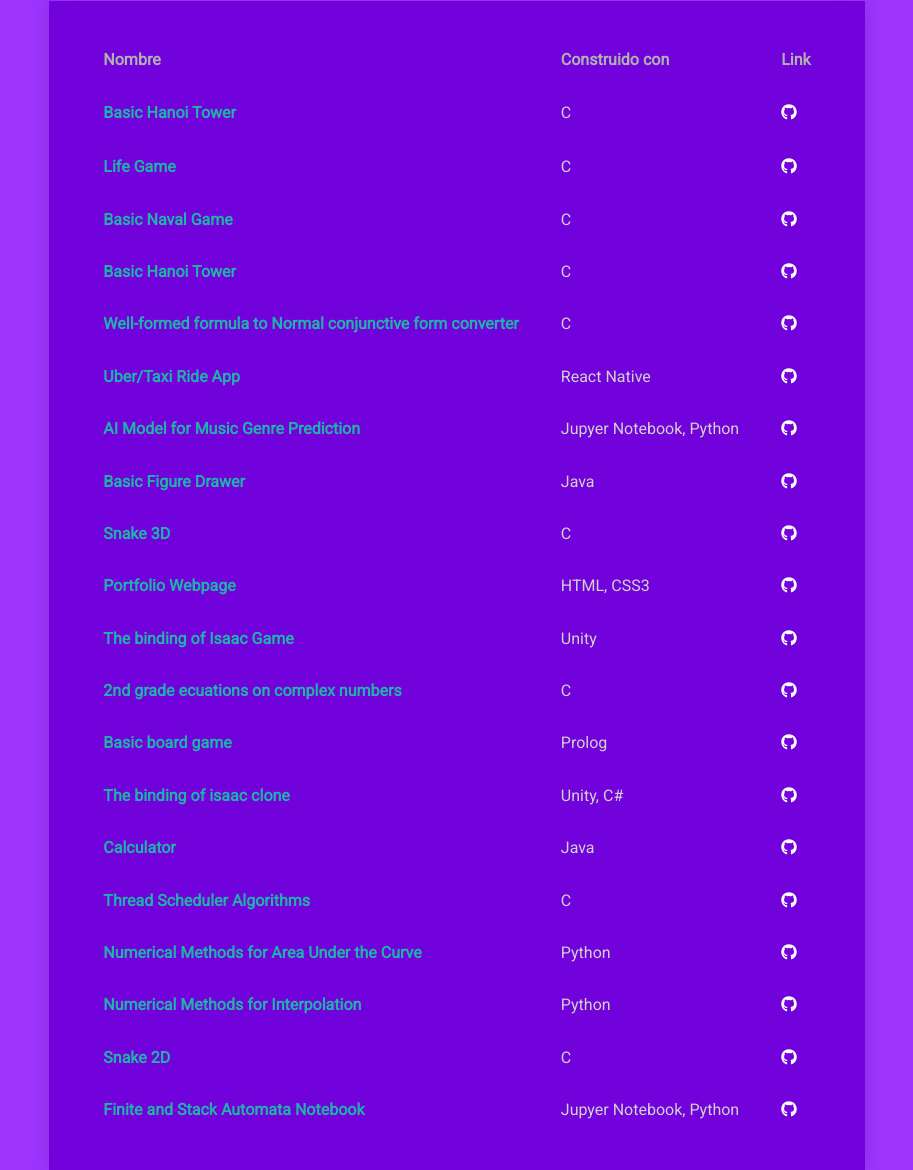
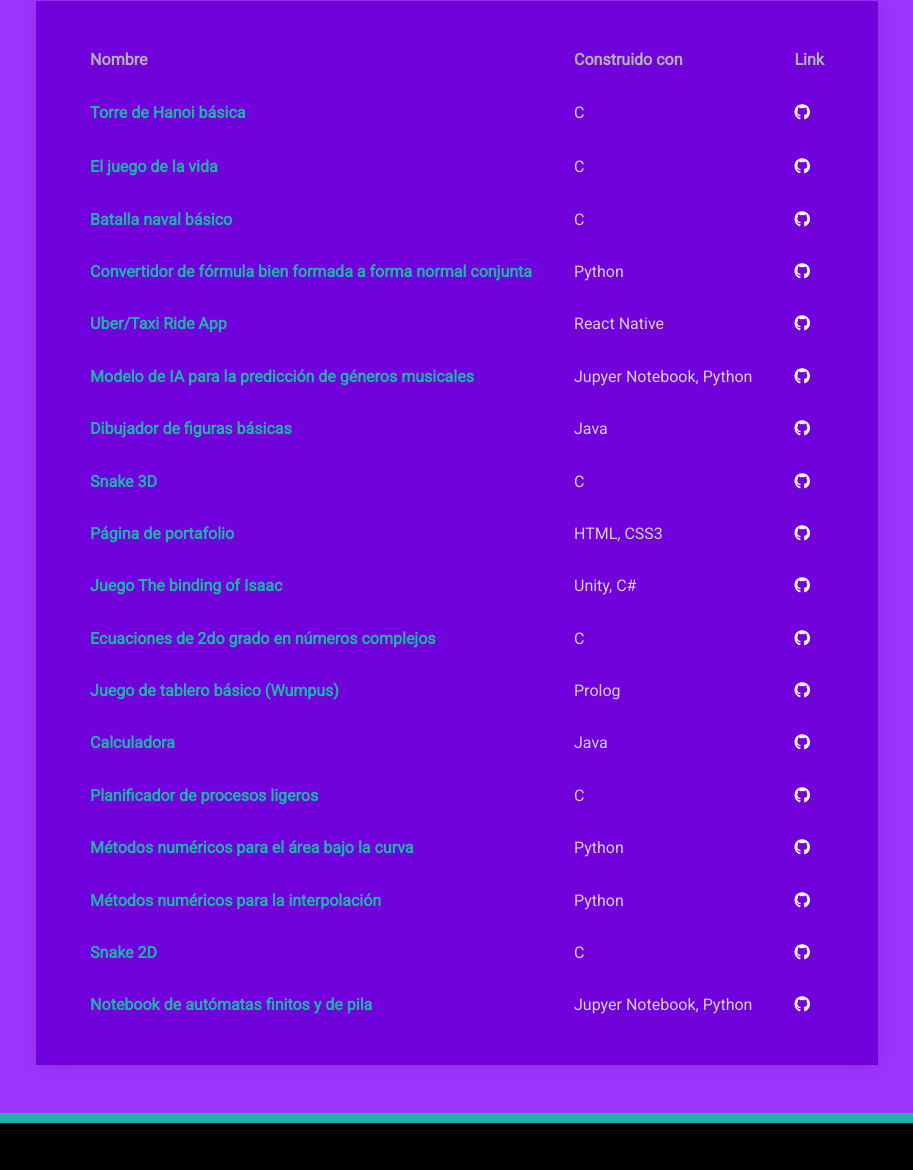
Before and after one commit to davidroblesj/davidroblesj.github.io, a plain HTML site: page more.html in a window 1280 px wide. Shown: the part 279-1449 px from the top of the page, without its empty margins (183-1096 px from the left). Drawn offline with Linux system fonts and the light colour scheme.

Commit message:
updated links

```diff
--- a/more.html
+++ b/more.html
@@ -49,30 +49,33 @@
                 <tbody>
 
                     <tr>
-                        <td>Basic Hanoi Tower</td>
+                        <td>Torre de Hanoi básica</td>
                         <td>C</td>
-                        <td><a href="#"><i class="fab fa-github"></i></a></td>
+                        <td><a target="_blank"
+                                href="https://github.com/davidroblesj/introduction-to-programming/tree/main/hanoi-tower"><i
+                                    class="fab fa-github"></i></a></td>
                     </tr>
                     <!-- <tr class="active-row"> -->
                     <tr class="active-row"></tr>
-                    <td>Life Game</td>
+                    <td>El juego de la vida</td>
                     <td>C</td>
-                    <td><a href="#"><i class="fab fa-github"></i></a></td>
+                    <td><a target="_blank"
+                            href="https://github.com/davidroblesj/introduction-to-programming/tree/main/life-game"><i
+                                class="fab fa-github"></i></a></td>
                     </tr>
                     <tr>
-                        <td>Basic Naval Game</td>
+                        <td>Batalla naval básico</td>
                         <td>C</td>
-                        <td><a href="#"><i class="fab fa-github"></i></a></td>
+                        <td><a target="_blank"
+                                href="https://github.com/davidroblesj/introduction-to-programming/tree/main/naval-game"><i
+                                    class="fab fa-github"></i></a></td>
                     </tr>
                     <tr>
-                        <td>Basic Hanoi Tower</td>
-                        <td>C</td>
-                        <td><a href="#"><i class="fab fa-github"></i></a></td>
-                    </tr>
-                    <tr>
-                        <td>Well-formed formula to Normal conjunctive form converter</td>
-                        <td>C</td>
-                        <td><a href="#"><i class="fab fa-github"></i></a></td>
+                        <td>Convertidor de fórmula bien formada a forma normal conjunta</td>
+                        <td>Python</td>
+                        <td><a target="_blank"
+                                href="https://github.com/davidroblesj/other-projects/tree/main/wff-to-cnf"><i
+                                    class="fab fa-github"></i></a></td>
                     </tr>
                     <tr>
                         <td>Uber/Taxi Ride App</td>
@@ -80,74 +83,92 @@
                         <td><a href="#"><i class="fab fa-github"></i></a></td>
                     </tr>
                     <tr>
-                        <td>AI Model for Music Genre Prediction</td>
+                        <td>Modelo de IA para la predicción de géneros musicales</td>
                         <td>Jupyer Notebook, Python</td>
-                        <td><a href="#"><i class="fab fa-github"></i></a></td>
+                        <td><a target="_blank"
+                                href="https://github.com/davidroblesj/artificial-intelligence/tree/main/genre-classification"><i
+                                    class="fab fa-github"></i></a></td>
                     </tr>
                     <tr>
-                        <td>Basic Figure Drawer</td>
+                        <td>Dibujador de figuras básicas</td>
                         <td>Java</td>
-                        <td><a href="#"><i class="fab fa-github"></i></a></td>
+                        <td><a target="_blank"
+                                href="https://github.com/davidroblesj/object-oriented-programming/tree/main/basic-figure-drawer"><i
+                                    class="fab fa-github"></i></a></td>
                     </tr>
                     <tr>
                         <td>Snake 3D</td>
                         <td>C</td>
-                        <td><a href="#"><i class="fab fa-github"></i></a></td>
+                        <td><a target="_blank" href="https://github.com/davidroblesj/graphing/tree/main/Snake3D"><i
+                                    class="fab fa-github"></i></a></td>
                     </tr>
                     <tr>
-                        <td>Portfolio Webpage</td>
+                        <td>Página de portafolio</td>
                         <td>HTML, CSS3</td>
-                        <td><a href="#"><i class="fab fa-github"></i></a></td>
+                        <td><a target="_blank" href="https://github.com/davidroblesj/davidroblesj.github.io"><i
+                                    class="fab fa-github"></i></a></td>
                     </tr>
                     <tr>
-                        <td>The binding of Isaac Game</td>
-                        <td>Unity</td>
-                        <td><a href="#"><i class="fab fa-github"></i></a></td>
+                        <td>Juego The binding of Isaac</td>
+                        <td>Unity, C#</td>
+                        <td><a target="_blank"
+                                href="https://github.com/davidroblesj/object-oriented-programming/tree/main/the-binding-of-isaac-game"><i
+                                    class="fab fa-github"></i></a></td>
                     </tr>
                     <tr>
-                        <td>2nd grade ecuations on complex numbers</td>
+                        <td>Ecuaciones de 2do grado en números complejos</td>
                         <td>C</td>
-                        <td><a href="#"><i class="fab fa-github"></i></a></td>
+                        <td><a target="_blank"
+                                href="https://github.com/davidroblesj/principles-of-programming-languages/tree/main/ecuations-on-complex"><i
+                                    class="fab fa-github"></i></a></td>
                     </tr>
                     <tr>
-                        <td>Basic board game</td>
+                        <td>Juego de tablero básico (Wumpus)</td>
                         <td>Prolog</td>
-                        <td><a href="#"><i class="fab fa-github"></i></a></td>
+                        <td><a target="_blank"
+                                href="https://github.com/davidroblesj/principles-of-programming-languages/tree/main/board-game"><i
+                                    class="fab fa-github"></i></a></td>
                     </tr>
                     <tr>
-                        <td>The binding of isaac clone</td>
-                        <td>Unity, C#</td>
-                        <td><a href="#"><i class="fab fa-github"></i></a></td>
+                        <td>Calculadora</td>
+                        <td>Java</td>
+                        <td><a target="_blank"
+                                href="https://github.com/davidroblesj/object-oriented-programming/tree/main/calculator"><i
+                                    class="fab fa-github"></i></a></td>
                     </tr>
                     <tr>
-                        <td>Calculator</td>
-                        <td>Java</td>
-                        <td><a href="#"><i class="fab fa-github"></i></a></td>
+                        <td>Planificador de procesos ligeros</td>
+                        <td>C</td>
+                        <td><a target="_blank"
+                                href="https://github.com/davidroblesj/other-projects/tree/main/thread-scheduler"><i
+                                    class="fab fa-github"></i></a></td>
                     </tr>
                     <tr>
-                        <td>Thread Scheduler Algorithms</td>
-                        <td>C</td>
-                        <td><a href="#"><i class="fab fa-github"></i></a></td>
+                        <td>Métodos numéricos para el área bajo la curva</td>
+                        <td>Python</td>
+                        <td><a target="_blank"
+                                href="https://github.com/davidroblesj/other-projects/tree/main/nm-for-area-under-the-curve"><i
+                                    class="fab fa-github"></i></a></td>
                     </tr>
                     <tr>
-                        <td>Numerical Methods for Area Under the Curve</td>
+                        <td>Métodos numéricos para la interpolación</td>
                         <td>Python</td>
-                        <td><a href="#"><i class="fab fa-github"></i></a></td>
-                    </tr>
-                    <tr>
-                        <td>Numerical Methods for Interpolation</td>
-                        <td>Python</td>
-                        <td><a href="#"><i class="fab fa-github"></i></a></td>
+                        <td><a target="_blank"
+                                href="https://github.com/davidroblesj/other-projects/tree/main/nm-for-interpolation"><i
+                                    class="fab fa-github"></i></a></td>
                     </tr>
                     <tr>
                         <td>Snake 2D</td>
                         <td>C</td>
-                        <td><a href="#"><i class="fab fa-github"></i></a></td>
+                        <td><a target="_blank" href="https://github.com/davidroblesj/graphing/tree/main/Snake2D"><i
+                                    class="fab fa-github"></i></a></td>
                     </tr>
                     <tr>
-                        <td>Finite and Stack Automata Notebook</td>
+                        <td>Notebook de autómatas finitos y de pila</td>
                         <td>Jupyer Notebook, Python</td>
-                        <td><a href="#"><i class="fab fa-github"></i></a></td>
+                        <td><a target="_blank"
+                                href="https://github.com/davidroblesj/other-projects/tree/main/finite-stack-automata-nb"><i
+                                    class="fab fa-github"></i></a></td>
                     </tr>
                     <!-- and so on... -->
                 </tbody>
```
Also changed, not shown: index.html (+13 -5 lines).
